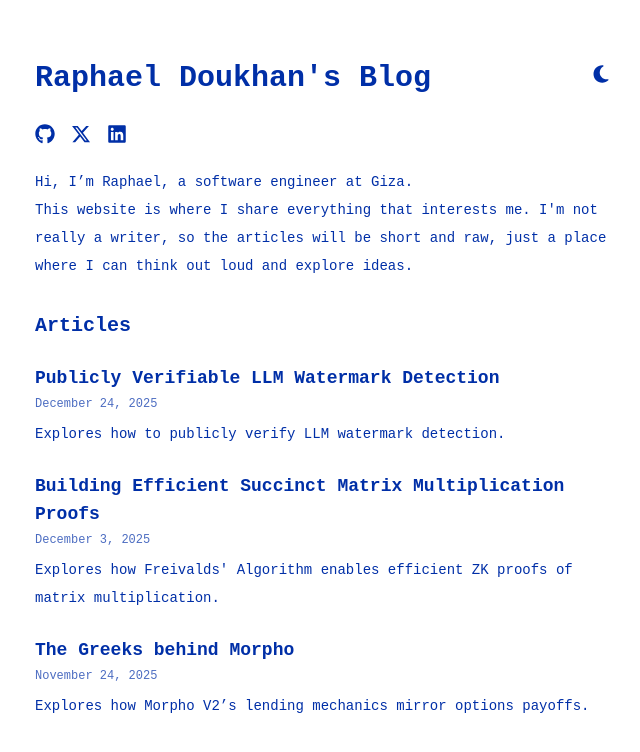
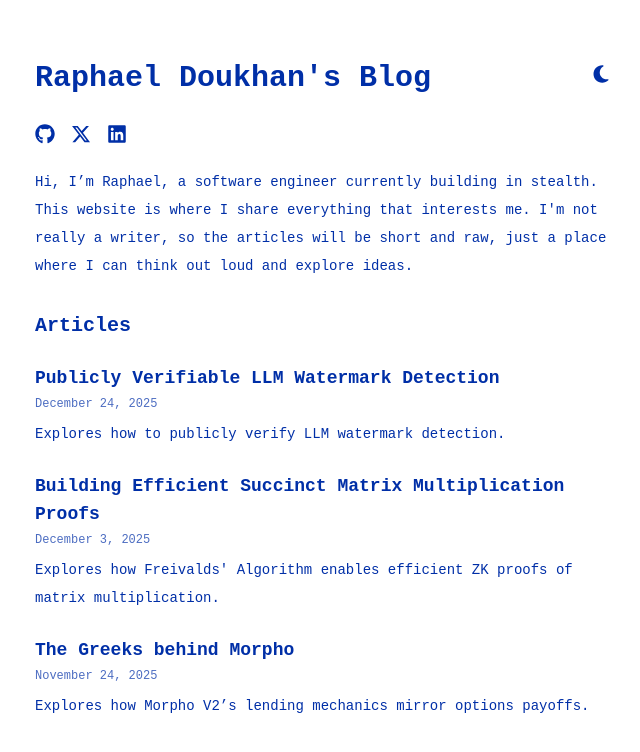
Before and after one commit to raphaelDkhn/Raphael-Doukhan-Website, a Next.js app: page / in a window 1280 px wide. Shown: the top 752 px of the page, without its empty margins (221-861 px from the left). Built offline with nearby package versions, Linux system fonts and the light colour scheme; a web font is replaced by a local one.

Commit message:
Update page.tsx

```diff
--- a/app/page.tsx
+++ b/app/page.tsx
@@ -47,16 +47,7 @@ export default function Home() {
           </div>
           <br />
           <p className="text-[var(--foreground)] text-sm leading-7">
-            Hi, I’m Raphael, a software engineer at{" "}
-            <a
-              href="https://www.gizatech.xyz/"
-              target="_blank"
-              rel="noopener noreferrer"
-              className="text-[var(--foreground)] hover:opacity-80"
-            >
-              Giza
-            </a>
-            .
+            Hi, I’m Raphael, a software engineer currently building in stealth.
             <br />
             This website is where I share everything that interests me. I'm not
             really a writer, so the articles will be short and raw, just a place
```
